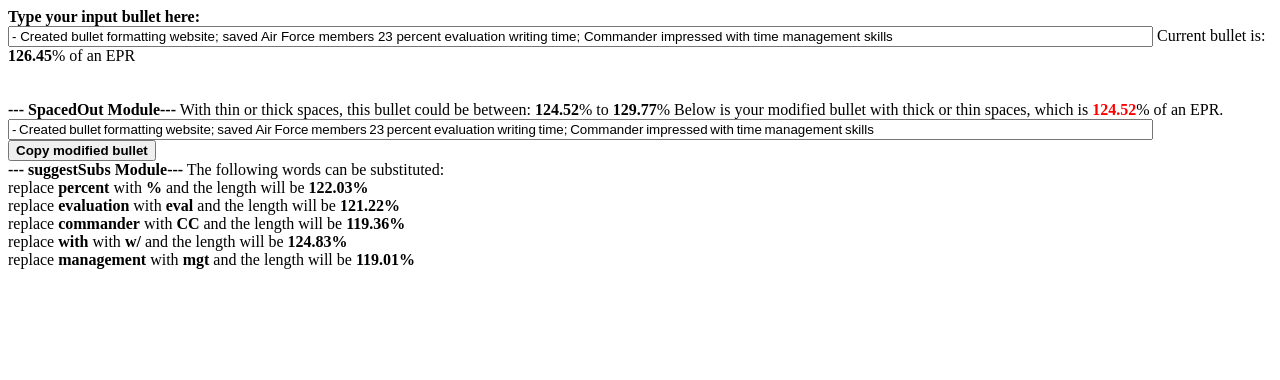
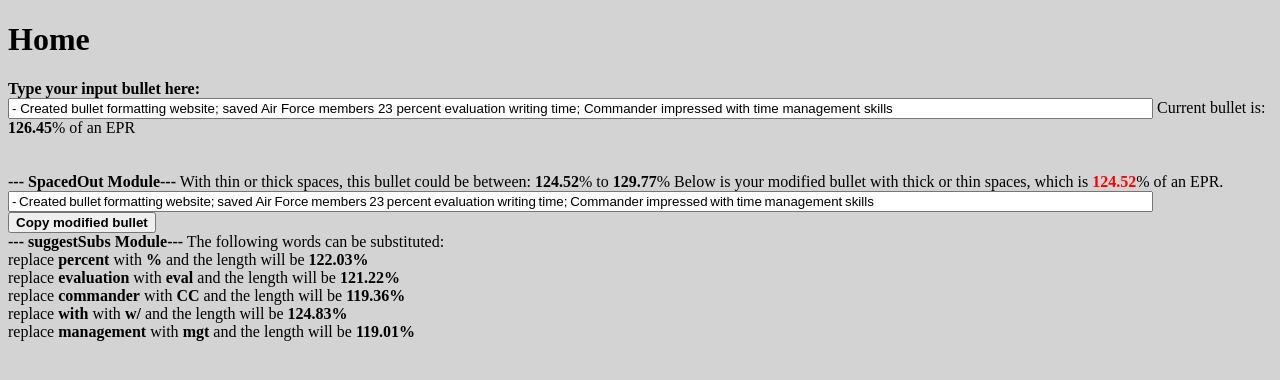
Before and after one commit to bulletchanger/BulletWriter, a plain HTML site: page index.html in a window 1280 px wide. Drawn offline with Linux system fonts and the light colour scheme.

Commit message:
background light gray, commented out div

```diff
--- a/index.html
+++ b/index.html
@@ -1,5 +1,8 @@
-<body onload="lengthCalc()"></body>
-<div class="container">
+<!DOCTYPE html>
+<html>
+<body onload="lengthCalc()" style="background-color:lightgray;">
+<!--<div class="container">-->
+<h1>Home</h1>
 <b>Type your input bullet here:</b>
 <input type="text" id="bullet" value="- Created bullet formatting website; saved Air Force members 23 percent evaluation writing time; Commander impressed with time management skills" oninput="lengthCalc()" maxlength="2500" size="140" autocomplete="off" autocorrect="off" autocapitalize="off" spellcheck="false">
 Current bullet is: <b><span id="currentlength">0</span></b>% of an EPR
@@ -14,7 +17,7 @@ Below is your modified bullet with thick or thin spaces, which is <b><span id="s
 The following words can be substituted: <br>
 <span id="subsLinks">nothing to substitute yet</span>
 
-</div>
+<!--</div>-->
 <!-- Above HTML posted on the WordPress page-->
 
 <!-- Below Javascript posted on the "Settings > Insert Headers and Footers" page-->
@@ -532,4 +535,6 @@ function suggestSubs() {
 
 </script>
 
+</body>
+
 </html>
```
